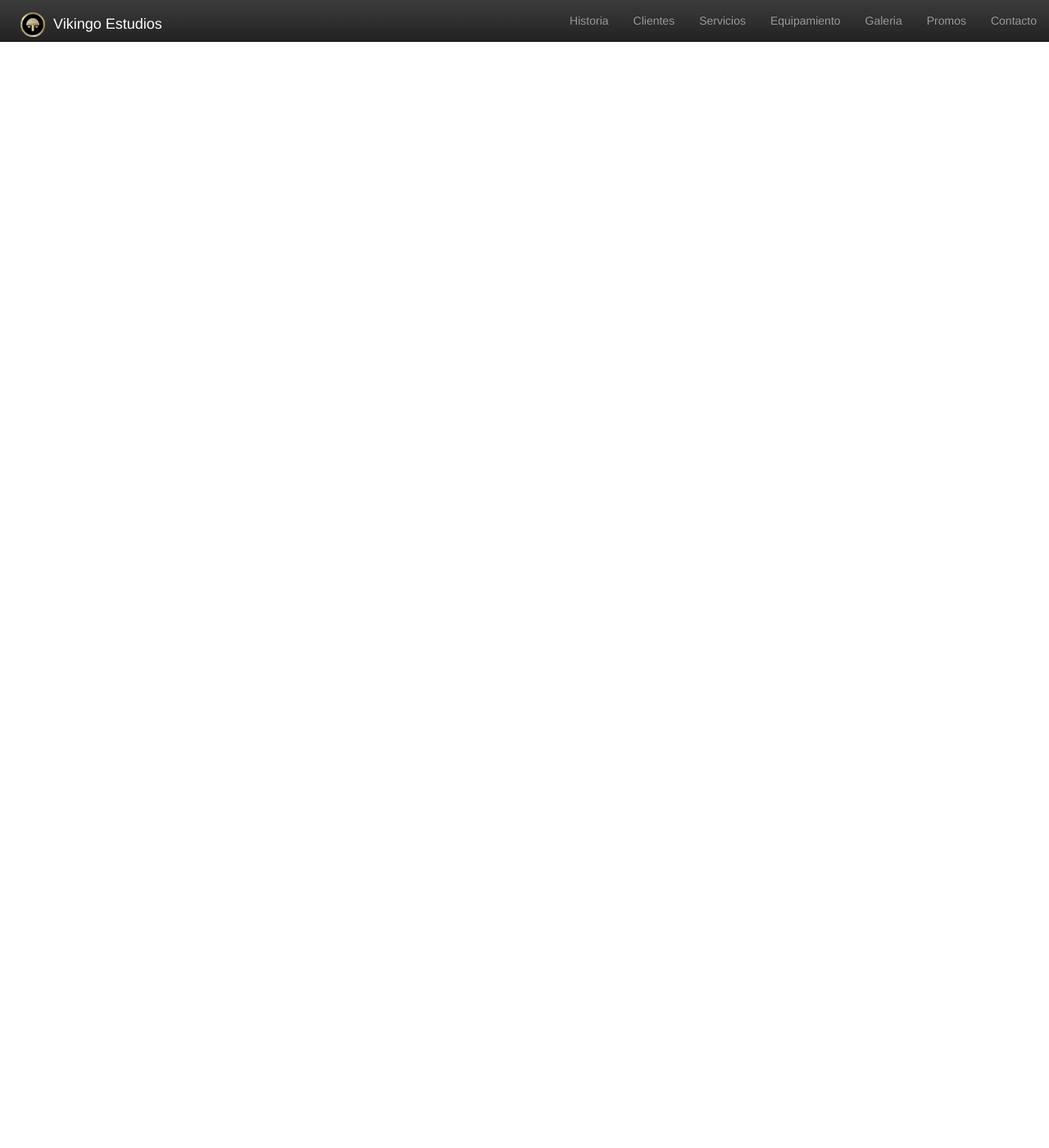
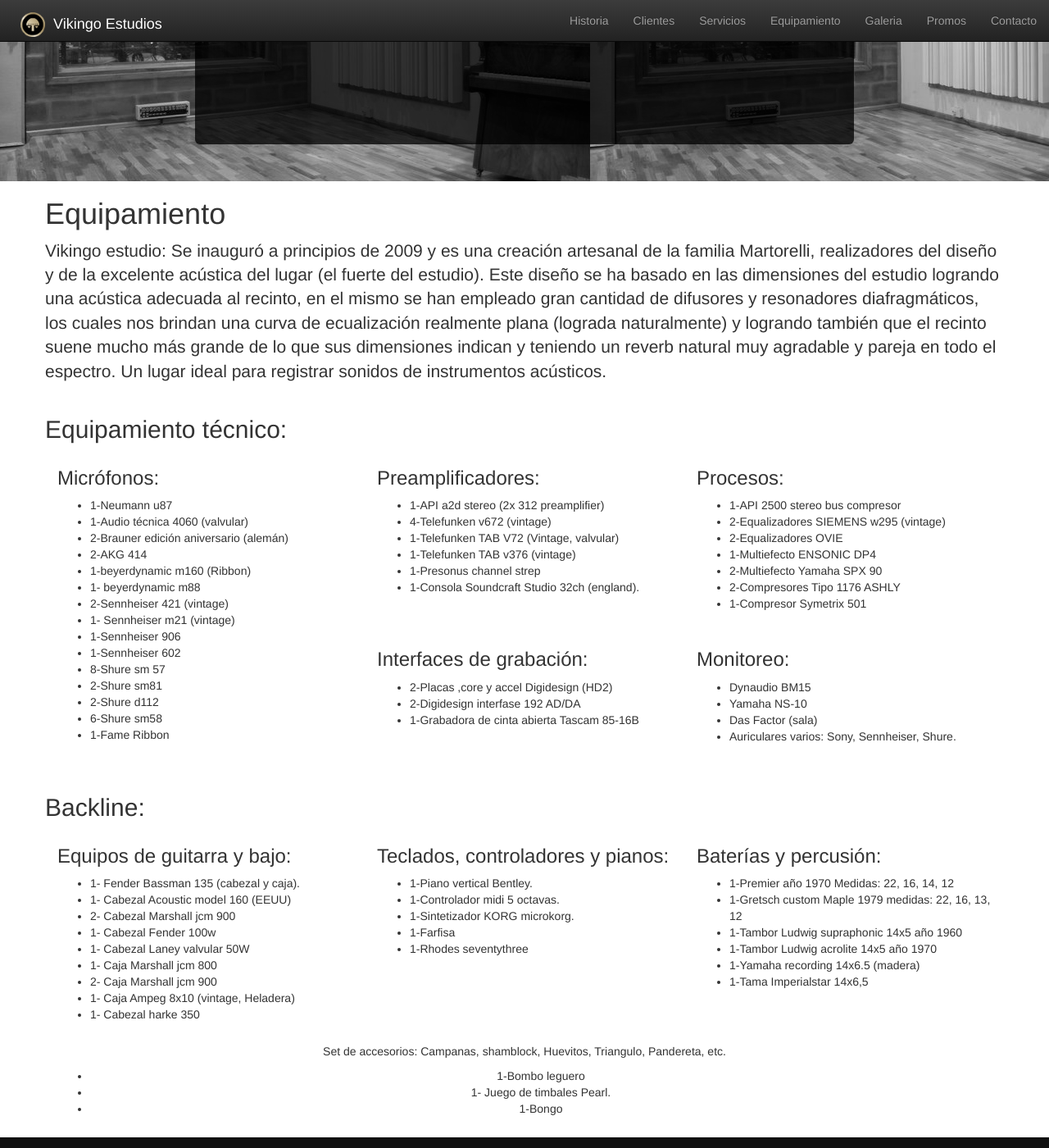
Before and after one commit to ryan258/vikingo, a Jekyll site: the page built from equipamiento/index.html, in a window 1280 px wide and 1400 px high, scrolled down 294 px. Shown: the whole window at 82% size. Built offline with Jekyll 4.4.1, drawn with Linux system fonts in a browser that asks for light colours; nearby versions of some CDN libraries; before the commit the page ends 900 px from its top, so only the background shows below that.

Commit message:
add equip text

```diff
--- a/equipamiento/index.html
+++ b/equipamiento/index.html
@@ -1,5 +1,140 @@
 ---
 layout: default
 ---
+<section class="intro">
+	<div class="container-fluid">
+			<div class="col-md-8 col-md-offset-2">
+				<div class="jumbotron">
 
-<h1>Equipamiento</h1>
+				</div>
+			</div>
+	</div>
+</section>
+
+<div class="container">
+	<div class="row">
+		<h1>Equipamiento</h1>
+
+		<p class="lead">Vikingo estudio: Se inauguró a principios de 2009 y es una creación artesanal de la familia Martorelli, realizadores del diseño y de la excelente acústica del lugar (el fuerte del estudio). Este diseño se ha basado en las dimensiones del estudio logrando una acústica adecuada al recinto, en el mismo se han empleado gran cantidad de difusores y resonadores diafragmáticos, los cuales nos brindan una curva de ecualización realmente plana (lograda naturalmente) y logrando también que el recinto suene mucho más grande de lo que sus dimensiones indican y teniendo un reverb natural muy agradable y pareja en todo el espectro. Un lugar ideal para registrar sonidos de instrumentos acústicos.</p>
+	</div>
+</div>
+
+<div class="container">
+	<div class="row">
+		<h2>Equipamiento técnico:</h2>
+		<div class="col-md-4">
+			<h3>Micrófonos:</h3>
+			<ul>
+				<li>1-Neumann u87</li>
+				<li>1-Audio técnica 4060 (valvular)</li>
+				<li>2-Brauner edición aniversario (alemán)</li>
+				<li>2-AKG 414</li>
+				<li>1-beyerdynamic m160 (Ribbon)</li>
+				<li>1- beyerdynamic m88</li>
+				<li>2-Sennheiser 421 (vintage)</li>
+				<li>1- Sennheiser m21 (vintage)</li>
+				<li>1-Sennheiser 906</li>
+				<li>1-Sennheiser 602</li>
+				<li>8-Shure sm 57</li>
+				<li>2-Shure sm81</li>
+				<li>2-Shure d112</li>
+				<li>6-Shure sm58</li>
+				<li>1-Fame Ribbon</li>
+			</ul>
+		</div>
+		<div class="col-md-8">
+			<div class="row">
+				<div class="col-md-6">
+					<h3>Preamplificadores:</h3>
+					<ul>
+						<li>1-API a2d stereo (2x 312 preamplifier)</li>
+						<li>4-Telefunken v672 (vintage)</li>
+						<li>1-Telefunken TAB V72 (Vintage, valvular)</li>
+						<li>1-Telefunken TAB v376 (vintage)</li>
+						<li>1-Presonus channel strep</li>
+						<li>1-Consola Soundcraft Studio 32ch (england).</li>
+					</ul>
+				</div>
+				<div class="col-md-6">
+					<h3>Procesos:</h3>
+					<ul>
+						<li>1-API 2500 stereo bus compresor</li>
+						<li>2-Equalizadores SIEMENS w295 (vintage)</li>
+						<li>2-Equalizadores OVIE </li>
+						<li>1-Multiefecto ENSONIC DP4</li>
+						<li>2-Multiefecto Yamaha SPX 90</li>
+						<li>2-Compresores Tipo 1176 ASHLY</li>
+						<li>1-Compresor Symetrix 501</li>
+					</ul>
+				</div>
+				<div class="col-sm-6">
+					<h3>Interfaces de grabación:</h3>
+						<ul>
+							<li>2-Placas ,core y accel Digidesign (HD2)</li>
+							<li>2-Digidesign interfase 192 AD/DA</li>
+							<li>1-Grabadora de cinta abierta Tascam 85-16B</li>
+						</ul>
+				</div>
+				<div class="col-sm-6">
+					<h3>Monitoreo:</h3>
+					<ul>
+						<li>Dynaudio BM15</li>
+						<li>Yamaha NS-10</li>
+						<li>Das Factor (sala)</li>
+						<li>Auriculares varios: Sony, Sennheiser, Shure.</li>
+					</ul>
+				</div>
+			</div>
+		</div>
+	</div>
+</div>
+
+
+<div class="container">
+	<div class="row">
+		<h2>Backline:</h2>
+		<div class="col-sm-4">
+			<h3>Equipos de guitarra y bajo:</h3>
+			<ul>
+				<li>1- Fender Bassman 135 (cabezal y caja).</li>
+				<li>1- Cabezal Acoustic model 160 (EEUU)</li>
+				<li>2- Cabezal Marshall jcm 900</li>
+				<li>1- Cabezal Fender 100w</li>
+				<li>1- Cabezal Laney valvular 50W</li>
+				<li>1- Caja Marshall jcm 800</li>
+				<li>2- Caja Marshall jcm 900</li>
+				<li>1- Caja Ampeg 8x10 (vintage, Heladera)</li>
+				<li>1- Cabezal harke 350</li>
+			</ul>
+		</div>
+		<div class="col-sm-4">
+			<h3>Teclados, controladores y pianos:</h3>
+			<ul>
+				<li>1-Piano vertical Bentley.</li>
+				<li>1-Controlador midi 5 octavas.</li>
+				<li>1-Sintetizador KORG microkorg.</li>
+				<li>1-Farfisa</li>
+				<li>1-Rhodes  seventythree</li>
+			</ul>
+		</div>
+		<div class="col-sm-4">
+			<h3>Baterías y percusión:</h3>
+			<ul>
+				<li>1-Premier año 1970 Medidas: 22, 16, 14, 12</li>
+				<li>1-Gretsch custom Maple 1979 medidas: 22, 16, 13, 12</li>
+				<li>1-Tambor Ludwig supraphonic 14x5   año 1960</li>
+				<li>1-Tambor Ludwig acrolite  14x5 año 1970</li>
+				<li>1-Yamaha recording 14x6.5 (madera)</li>
+				<li>1-Tama Imperialstar 14x6,5</li>
+			</ul>
+		</div>
+		<div class="col-lg-12 text-center">
+			<p>Set de accesorios: Campanas, shamblock, Huevitos, Triangulo, Pandereta, etc.</p>
+			<ul>
+				<li>1-Bombo leguero</li>
+				<li>1- Juego de timbales Pearl.</li>
+				<li>1-Bongo</li>
+			</ul>
+		</div>
+	</div>
+</div>
```
Also changed, not shown: 3 other files.
